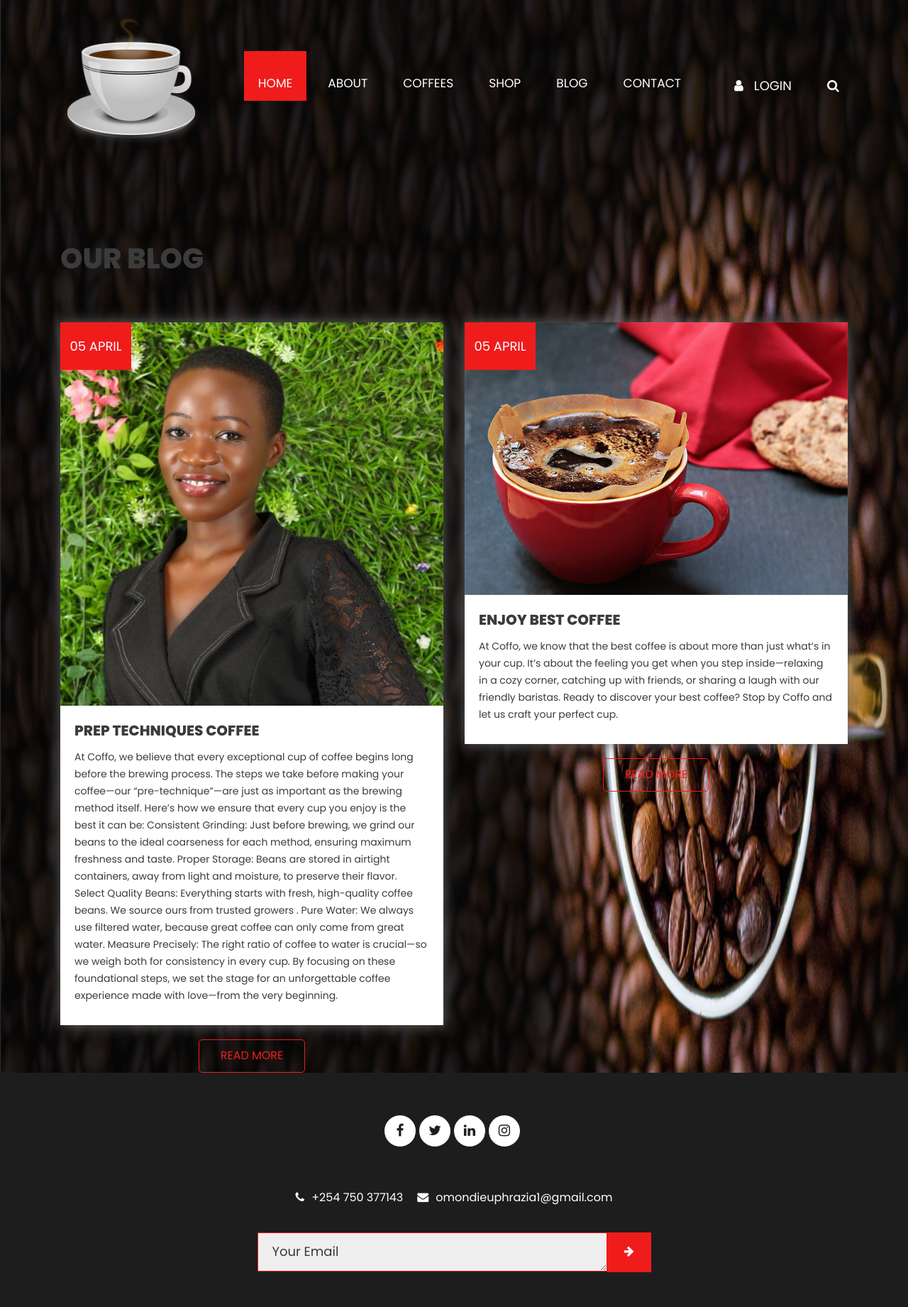
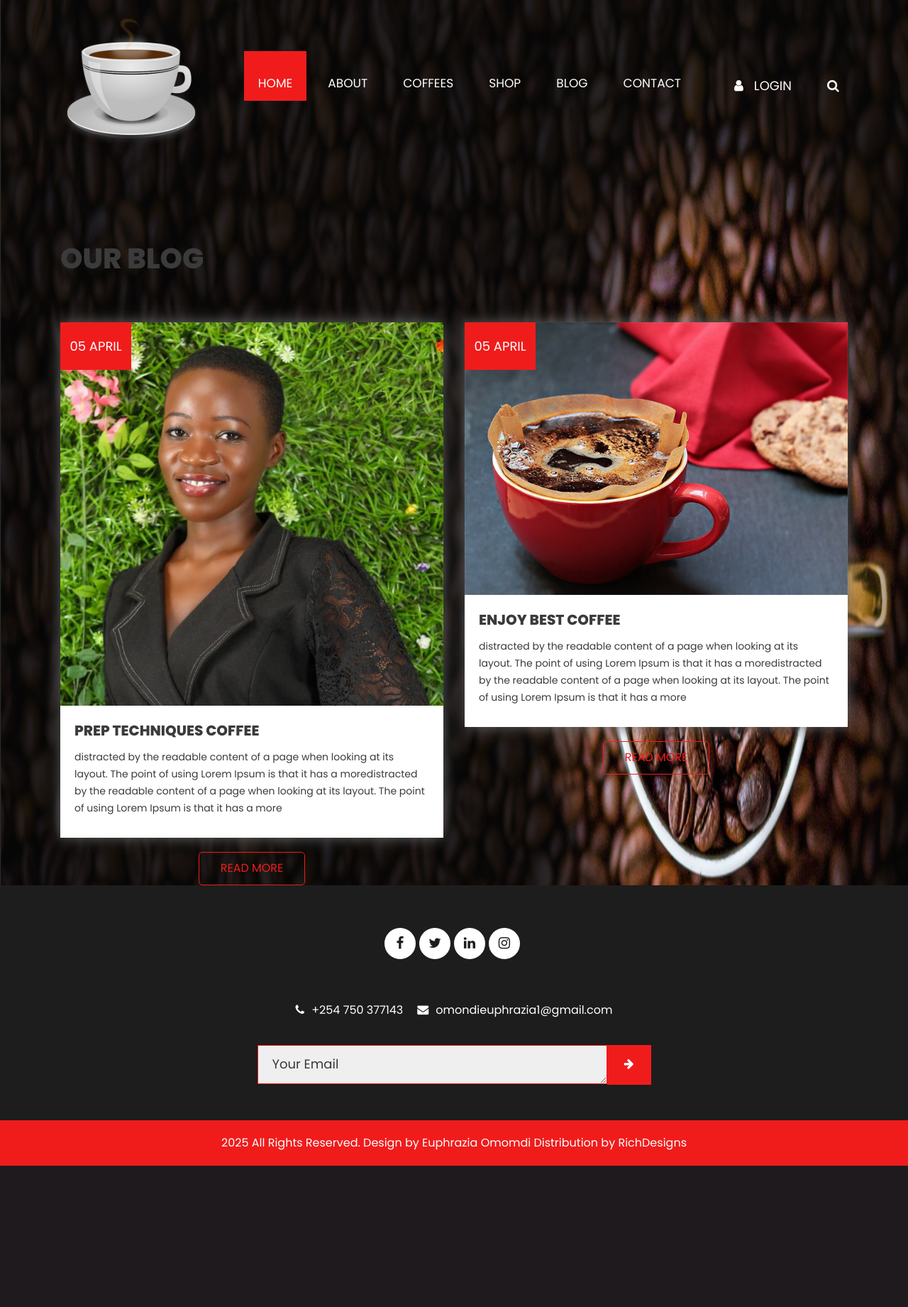
Before and after one commit to euphrazia/fullstack, a Flask app: page /blog in a window 1280 px wide. Shown: the top 1841 px of the page at 71% size. After the commit the page ends 1642 px from the top, so only its background shows below. Run offline with Flask 3, Linux system fonts and the light colour scheme; some libraries are stand-ins or nearby versions.

Commit message:
Add files via upload

```diff
--- a/app.py
+++ b/app.py
@@ -1,6 +1,7 @@
 from flask import Flask, render_template, request, redirect, url_for, session, flash
 import sqlite3
 from werkzeug.security import generate_password_hash, check_password_hash
+import os
 
 app = Flask(__name__)
 app.secret_key = 'supersecretkey'
@@ -16,16 +17,18 @@
         conn.execute("""
             CREATE TABLE IF NOT EXISTS contacts (
                 id INTEGER PRIMARY KEY AUTOINCREMENT,
-                name TEXT NOT NULL,
-                email TEXT NOT NULL,
-                message TEXT NOT NULL
+                Name TEXT NOT NULL,
+                Email TEXT NOT NULL,
+                Phone TEXT NOT NULL,
+                Message TEXT NOT NULL
             )
         """)
         conn.execute("""
             CREATE TABLE IF NOT EXISTS admins (
                 id INTEGER PRIMARY KEY AUTOINCREMENT,
                 username TEXT UNIQUE NOT NULL,
-                password TEXT NOT NULL
+                password TEXT NOT NULL,
+                email TEXT NOT NULL
             )
         """)
         conn.commit()
@@ -53,11 +56,12 @@
 @app.route('/contact', methods=['GET', 'POST'])
 def contact():
     if request.method == 'POST':
-        name = request.form['name']
-        email = request.form['email']
-        message = request.form['message']
+        name = request.form['Name']
+        email = request.form['Email']
+        phone = request.form['Phone']
+        message = request.form['Message']
         with connect_db() as conn:
-            conn.execute('INSERT INTO contacts (name, email, message) VALUES (?, ?, ?)', (name, email, message))
+            conn.execute('INSERT INTO contacts (Name, Email, Phone, Message) VALUES (?, ?, ?, ?)', (name, email, phone, message))
         flash('Message submitted successfully!')
         return redirect(url_for('contact'))
     return render_template('contact.html')
@@ -92,14 +96,15 @@
 
 @app.route('/register', methods=['GET', 'POST'])
 def register():
-    error = None
+    error = ''
     if request.method == 'POST':
         username = request.form['username']
         password = request.form['password']
+        email = request.form['email']
         hashed = generate_password_hash(password)
         try:
             with connect_db() as conn:
-                conn.execute('INSERT INTO admins (username, password) VALUES (?, ?)', (username, hashed))
+                conn.execute('INSERT INTO admins (username, password, email) VALUES (?, ?, ?)', (username, hashed, email))
                 conn.commit()
                 flash("Admin created successfully! You can now log in.")
                 return redirect(url_for('admin_login'))
@@ -108,10 +113,7 @@
     return render_template('register.html', error=error)
 
 
-
-
-    import os
-
 if __name__ == '__main__':
+    init_db()
     port = int(os.environ.get("PORT", 5000))
     app.run(host='0.0.0.0', port=port)
--- a/templates/about.html
+++ b/templates/about.html
@@ -12,9 +12,7 @@
                      <div class="about_taital_box">
                         <h1 class="about_taital">About Our shop</h1>
                         <h1 class="about_taital_1">Coffee distribution '</h1>
-                        <p class=" about_text">Welcome to Coffo Coffee Shop, your neighborhood destination for quality coffe.
-At Coffo, we believe that coffee is more than just a beverage—it’s an experience that brings people together.
-We can’t wait to welcome you—one cup at a time.</p>
+                        <p class=" about_text">has a more-or-less normal distribution of letters, as opposed to using 'Content here, content here', making it look like readable English. Many desktop publishing packages and web page editorhas a more-or-less normal distribution of letters, as oppos</p>
                         <div class="readmore_btn"><a href="#">Read More</a></div>
                      </div>
                   </div>
--- a/templates/blog.html
+++ b/templates/blog.html
@@ -18,21 +18,7 @@
                         <div class="blog_img"><img src="static/images/blog-img1.jpeg"></div>
                         <h4 class="date_text">05 April</h4>
                         <h4 class="prep_text">PREP TECHNIQUES Coffee</h4>
-                        <p class="lorem_text">
-At Coffo, we believe that every exceptional cup of coffee begins long before the brewing process. The steps we take before making your coffee—our “pre-technique”—are just as important as the brewing method itself. Here’s how we ensure that every cup you enjoy is the best it can be:
-
-Consistent Grinding: Just before brewing, we grind our beans to the ideal coarseness for each method, ensuring maximum freshness and taste.
-
-Proper Storage: Beans are stored in airtight containers, away from light and moisture, to preserve their flavor.
-
-Select Quality Beans: Everything starts with fresh, high-quality coffee beans. We source ours from trusted growers .
-
-Pure Water: We always use filtered water, because great coffee can only come from great water.
-
-Measure Precisely: The right ratio of coffee to water is crucial—so we weigh both for consistency in every cup.
-
-By focusing on these foundational steps, we set the stage for an unforgettable coffee experience made with love—from the very beginning.
-</p>
+                        <p class="lorem_text">distracted by the readable content of a page when looking at its layout. The point of using Lorem Ipsum is that it has a moredistracted by the readable content of a page when looking at its layout. The point of using Lorem Ipsum is that it has a more</p>
                      </div>
                      <div class="read_btn"><a href="#">Read More</a></div>
                   </div>
@@ -41,12 +27,7 @@
                         <div class="blog_img"><img src="static/images/blog-img2.png"></div>
                         <h4 class="date_text">05 April</h4>
                         <h4 class="prep_text">Enjoy Best Coffee</h4>
-                        <p class="lorem_text">
-At Coffo, we know that the best coffee is about more than just what’s in your cup. It’s about the feeling you get when you step inside—relaxing in a cozy corner, catching up with friends, or sharing a laugh with our friendly baristas.
-
-Ready to discover your best coffee?
-Stop by Coffo and let us craft your perfect cup.
-</p>
+                        <p class="lorem_text">distracted by the readable content of a page when looking at its layout. The point of using Lorem Ipsum is that it has a moredistracted by the readable content of a page when looking at its layout. The point of using Lorem Ipsum is that it has a more</p>
                      </div>
                      <div class="read_btn"><a href="#">Read More</a></div>
                   </div>
--- a/templates/index.html
+++ b/templates/index.html
@@ -416,11 +416,13 @@
                <div class="row">
                   <div class="col-md-12">
                      <div class="mail_section_1">
-                        <input type="text" class="mail_text" placeholder="Your Name" name="Your Name">
-                        <input type="text" class="mail_text" placeholder="Your Email" name="Your Email">
-                        <input type="text" class="mail_text" placeholder="Your Phone" name="Your Phone">
-                        <textarea class="massage-bt" placeholder="Massage" rows="5" id="comment" name="Massage"></textarea>
-                        <div class="send_bt"><a href="#">Send</a></div>
+                     <form id="cont_form" action="/contact" method="POST">
+                        <input type="text" class="mail_text" placeholder="Your Name" name="Name">
+                        <input type="Email" class="mail_text" placeholder="Your Email" name="Email">
+                        <input type="text" class="mail_text" placeholder="Your Phone" name="Phone">
+                        <textarea class="massage-bt" placeholder="Massage" rows="5" id="comment" name="Message"></textarea>
+                        <div class="send_bt"><a href="#" onclick="document.getElementById('cont_form').submit();">Send</a></div>
+                    </form>
                      </div>
                   </div>
                   <div class="map_main">
```
Also changed, not shown: templates/admin_login.html (+7 -1 lines), templates/contact.html (+7 -5 lines), templates/register.html (+10 -2 lines), README.md.
